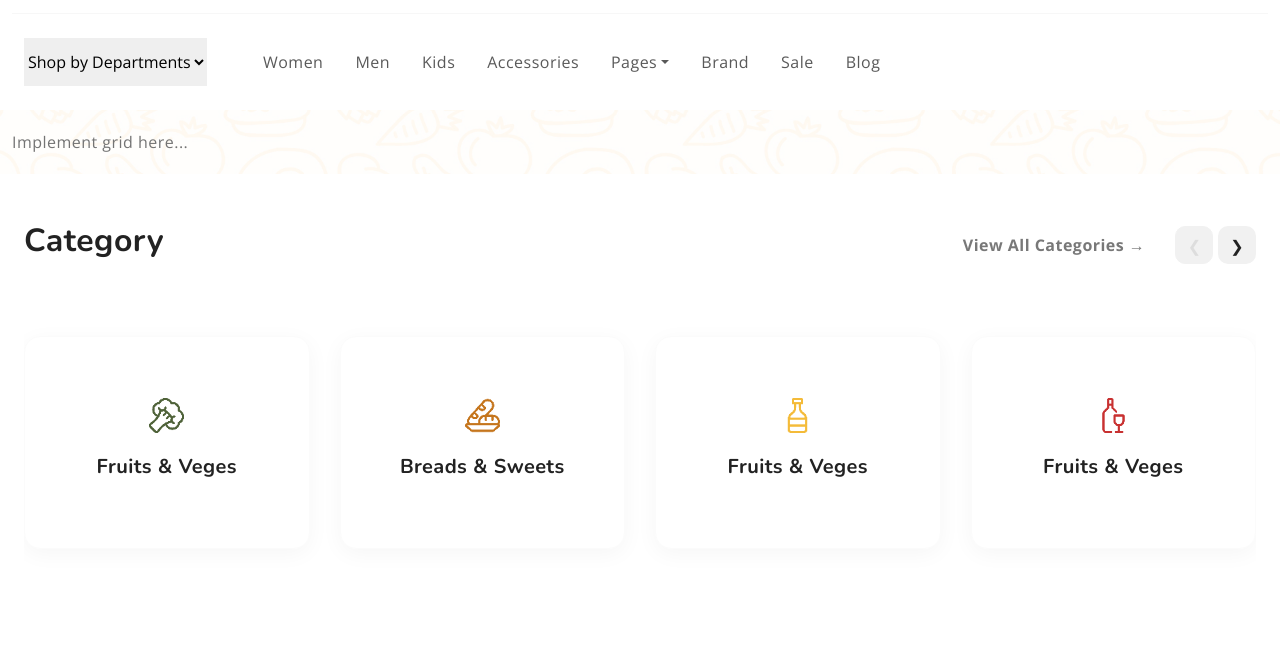
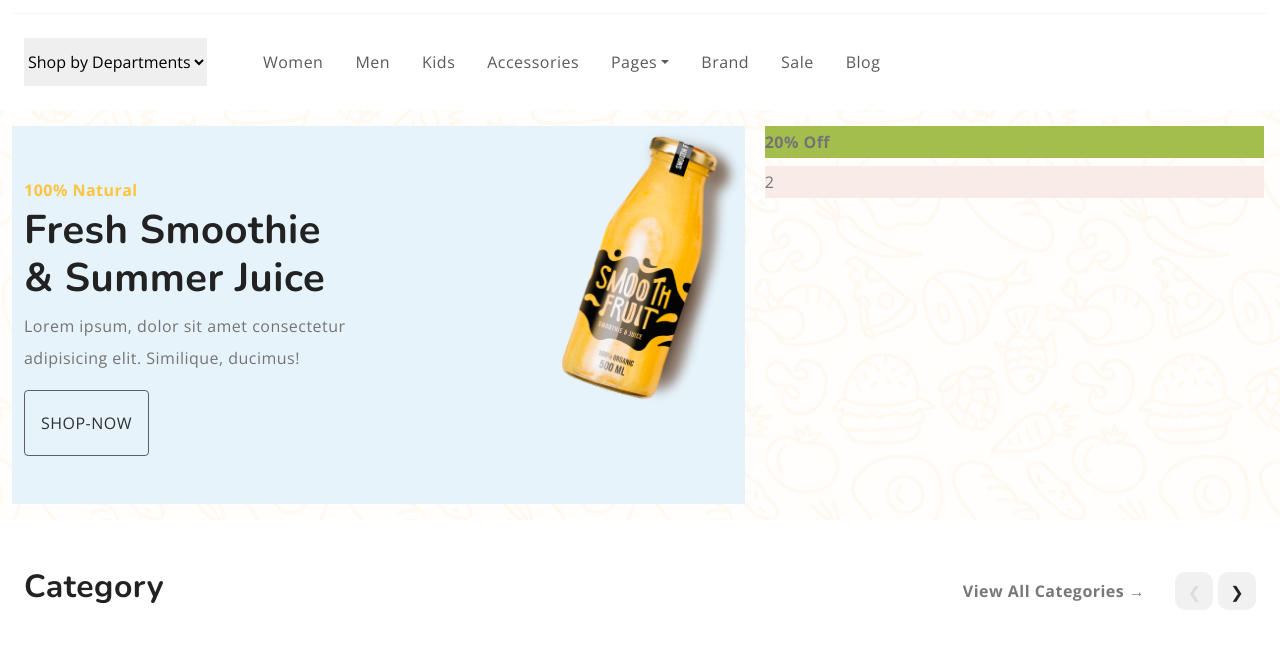
Before and after one commit to djawad98/git-starter, a plain HTML site: page index.html in a window 1280 px wide. Shown: the part 99-761 px from the top of the page. Drawn offline with nearby package versions, Linux system fonts and the light colour scheme.

Commit message:
add first section and set some style

```diff
--- a/index.html
+++ b/index.html
@@ -286,8 +286,20 @@
 
     <section class="py-3" style="background-image: url('images/background-pattern.jpg');background-repeat: no-repeat;background-size: cover;">
       <div class="container-fluid">
-        <div class="row">
-          Implement grid here...
+        <div class="row align-items-stretch gap-2 flex-nowrap">
+          <div class="col-7 bg-secondary py-5 position-relative">
+            <strong class="text-primary">100% Natural</strong>
+            <h1 class="w-50">Fresh Smoothie <br> & Summer Juice</h1>
+            <p class="w-50">Lorem ipsum, dolor sit amet consectetur adipisicing elit. Similique, ducimus!</p>
+            <a class="p-3 d-inline-block" id="link-top" href="#">SHOP-NOW</a>
+            <img class="position-absolute w-25 end-0 top-0" src="images/product-thumb-1.png" alt="smooth fruit">
+          </div>
+          <div class="col-5">
+            <div class="mb-2 bg-success">
+              <strong>20% Off</strong>
+            </div>
+            <div class="bg-danger">2</div>
+          </div>
         </div>
         </div>
       </div>
--- a/style.css
+++ b/style.css
@@ -655,6 +655,19 @@ h1,h2,h3,h4,h5,h6 {
   margin-top: -140px;
   margin-bottom: -140px;
 }
+
+#link-top{
+background-color: unset;
+border: 1px solid rgba(0, 0, 0, 0.6);
+border-radius: 4px;
+color: rgba(0, 0, 0, 0.8);
+text-decoration: none;
+}
+
+.section-top{
+  z-index: 1;
+}
+
 @media screen and (max-width:991px) {
   .image-float {
     margin: 0;
```
